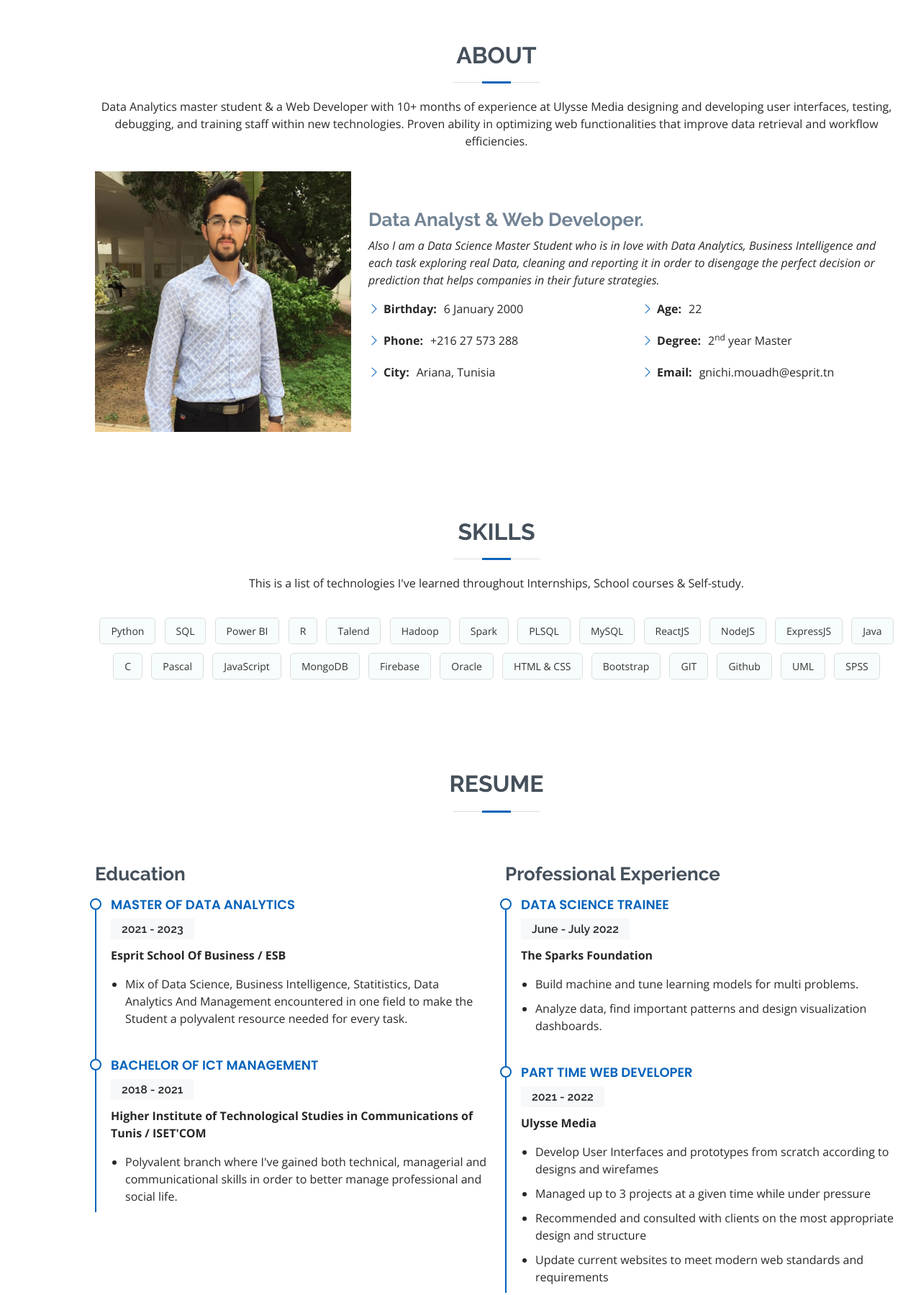
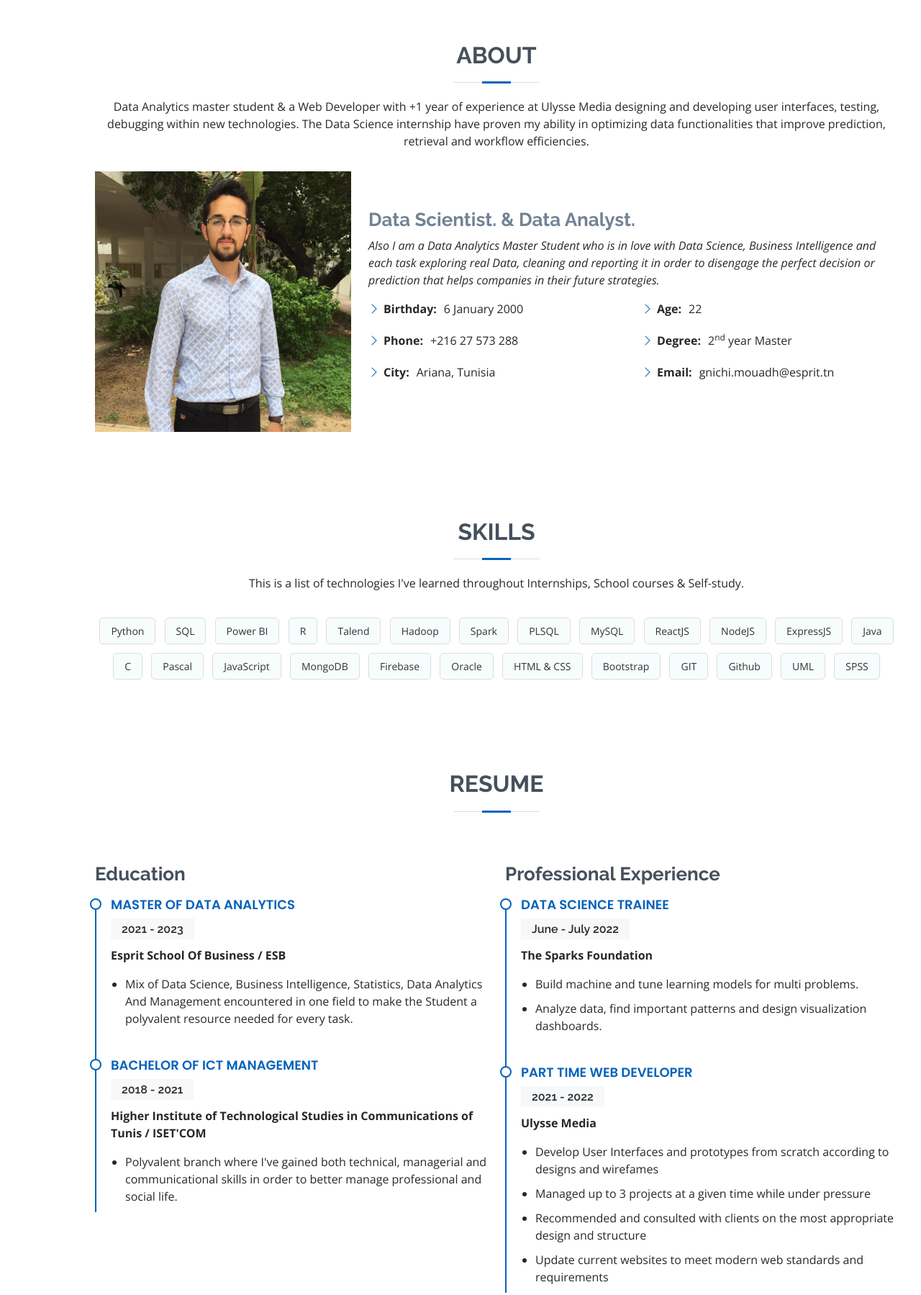
Before and after one commit to Mouadh-Gnichi/-, a plain HTML site: page index.html in a window 1280 px wide. Shown: the part 802-2601 px from the top of the page at 72% size. Drawn offline with nearby package versions, Linux system fonts and the light colour scheme.

Commit message:
modification for forum

```diff
--- a/index.html
+++ b/index.html
@@ -132,11 +132,12 @@
           <div class="section-title">
             <h2>About</h2>
             <p>
-              Data Analytics master student & a Web Developer with 10+ months of
+              Data Analytics master student & a Web Developer with +1 year of
               experience at Ulysse Media designing and developing user
-              interfaces, testing, debugging, and training staff within new
-              technologies. Proven ability in optimizing web functionalities
-              that improve data retrieval and workflow efficiencies.
+              interfaces, testing, debugging within new technologies. The Data
+              Science internship have proven my ability in optimizing data
+              functionalities that improve prediction, retrieval and workflow
+              efficiencies.
             </p>
           </div>
 
@@ -149,10 +150,10 @@
               />
             </div>
             <div class="col-lg-8 pt-4 pt-lg-0 content aboutsection">
-              <h3>Data Analyst &amp; Web Developer.</h3>
+              <h3>Data Scientist. &amp; Data Analyst.</h3>
               <p class="fst-italic">
-                Also I am a Data Science Master Student who is in love with Data
-                Analytics, Business Intelligence and each task exploring real
+                Also I am a Data Analytics Master Student who is in love with
+                Data Science, Business Intelligence and each task exploring real
                 Data, cleaning and reporting it in order to disengage the
                 perfect decision or prediction that helps companies in their
                 future strategies.
@@ -255,10 +256,9 @@
                 <p><b>Esprit School Of Business / ESB</b></p>
                 <ul>
                   <li>
-                    Mix of Data Science, Business Intelligence, Statitistics,
-                    Data Analytics And Management encountered in one field to
-                    make the Student a polyvalent resource needed for every
-                    task.
+                    Mix of Data Science, Business Intelligence, Statistics, Data
+                    Analytics And Management encountered in one field to make
+                    the Student a polyvalent resource needed for every task.
                   </li>
                 </ul>
               </div>
@@ -358,14 +358,15 @@
                 <div class="work-content">
                   <div class="row">
                     <div class="col-sm-8">
-                      <h2 class="w-title">Integrated Project</h2>
+                      <h2 class="w-title">DS & BI Project</h2>
                       <div class="w-more">
                         <span class="w-ctegory"
                           >Getting visuals after transforming data using Talend
-                          for ETL and Power BI for reporting.</span
+                          for ETL, Python for Data Mining and Power BI for
+                          reporting.</span
                         >
-                        /
-                        <span class="w-date">May. 2022</span>
+                        <br />/
+                        <span class="w-date">May 2022</span>
                       </div>
                     </div>
                   </div>
@@ -389,9 +390,9 @@
                       <h2 class="w-title">BI Project</h2>
                       <div class="w-more">
                         <span class="w-ctegory"
-                          >Analyzing pizza sales in the USA</span
+                          >Establishing pizza sales KPI's in the USA</span
                         >
-                        /
+                        <br />/
                         <span class="w-date">January. 2022</span>
                       </div>
                     </div>
@@ -419,7 +420,7 @@
                           >Composed of Web & Mobile app to manage playlists in
                           different devices simultaneously</span
                         >
-                        /
+                        <br />/
                         <span class="w-date">February 2022</span>
                       </div>
                     </div>
@@ -447,7 +448,7 @@
                           >Using patients dataset to study the presence or
                           absence of heart disease.</span
                         >
-                        /
+                        <br />/
                         <span class="w-date">January 2022</span>
                       </div>
                     </div>
@@ -479,7 +480,7 @@
                           >Online Management System for car rental
                           agencies</span
                         >
-                        /
+                        <br />/
                         <span class="w-date">June 2021</span>
                       </div>
                     </div>
@@ -504,7 +505,8 @@
                     <div class="col-sm-8">
                       <h2 class="w-title">Werzen</h2>
                       <div class="w-more">
-                        <span class="w-ctegory">Guesthouse Website</span> /
+                        <span class="w-ctegory">Guesthouse Website</span>
+                        <br />/
                         <span class="w-date">August 2020</span>
                       </div>
                     </div>
@@ -578,7 +580,7 @@
           <div class="section-title">
             <h2>Services</h2>
             <p>
-              As a graduated ICT Manager, Web Developer & Data Science Master
+              As a graduated ICT Manager, Web Developer & Data Analytics Master
               Student I am open to any service of these domains especially Data
               Analytics since I want to more discover its technologies as well
               as contributing to boost work performance and sustainability...
```
